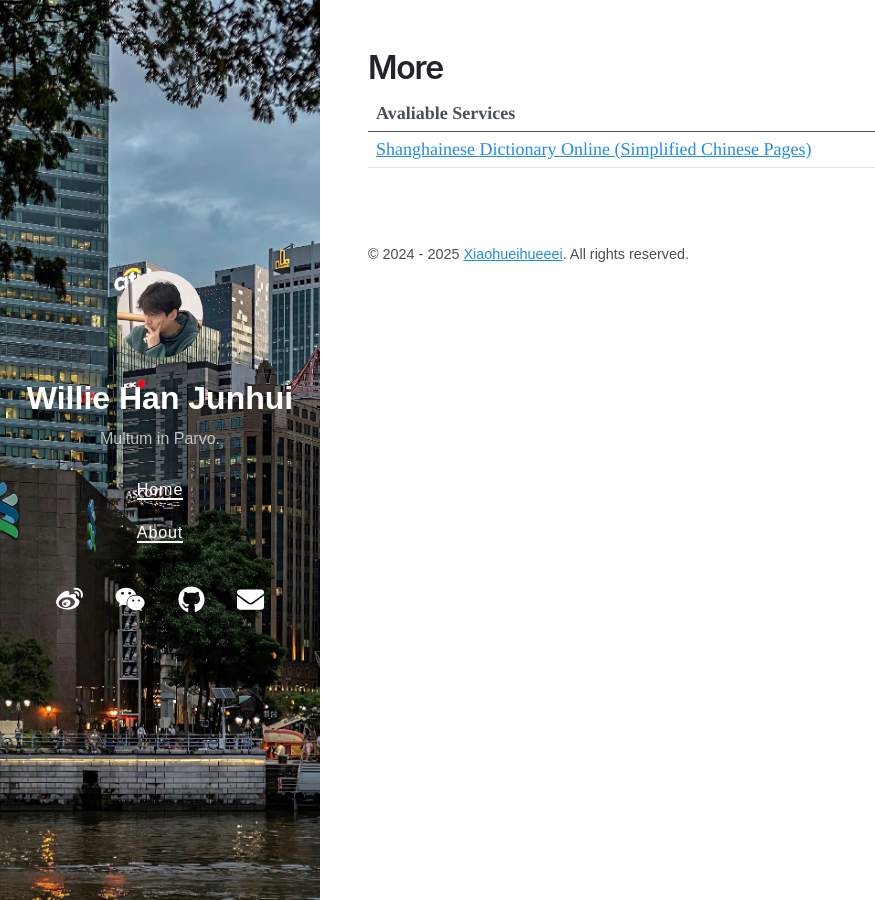
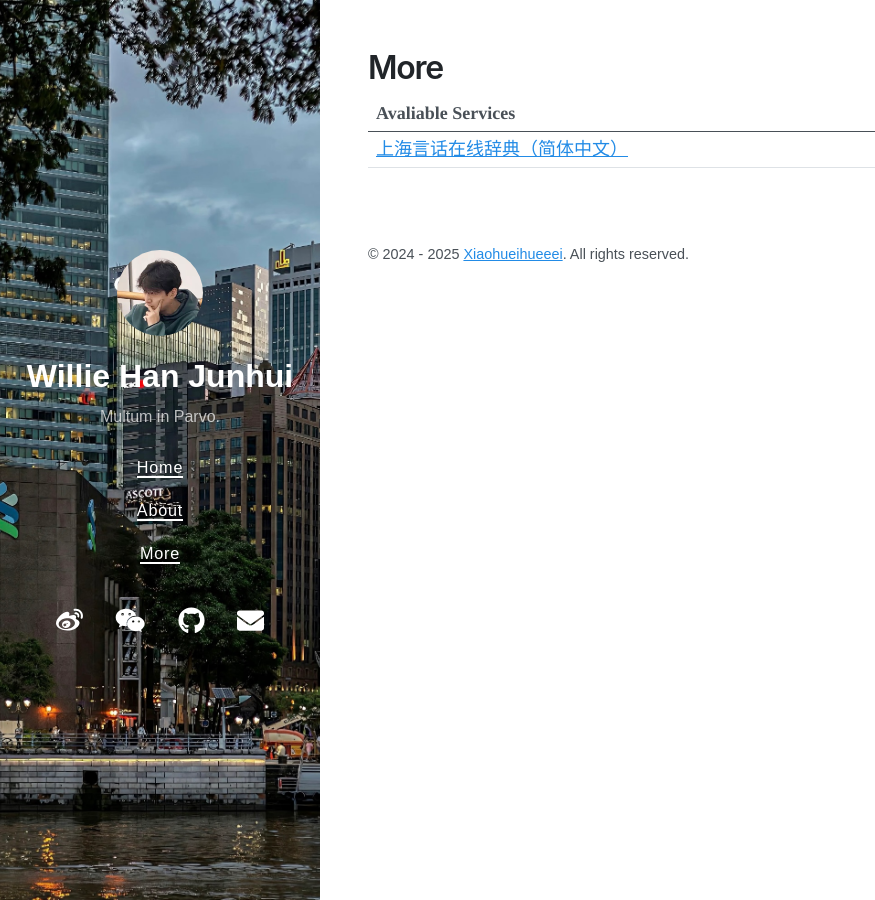
Before and after one commit to mr-willie/mr-willie.github.io, a Jekyll site: the page built from more.md, in a window 1280 px wide. Shown: the whole page, without its empty margins (0-875 px from the left). Built offline with Jekyll 4.4.1, drawn with Linux system fonts in a browser that asks for light colours; nearby versions of some CDN libraries.

Commit message:
2025/09/16/11:22 - Modified the contents.

```diff
--- a/_data/navigation.yml
+++ b/_data/navigation.yml
@@ -2,3 +2,5 @@
   url: /
 - title: About
   url: /about
+- title: More
+  url: /more
--- a/more.md
+++ b/more.md
@@ -5,4 +5,4 @@ title: More
 
 | Avaliable Services |
 | :--- |
-| [Shanghainese Dictionary Online (Simplified Chinese Pages)](/shanghainese/) |
+| [上海言话在线辞典（简体中文）](/shanghainese/) |
```
